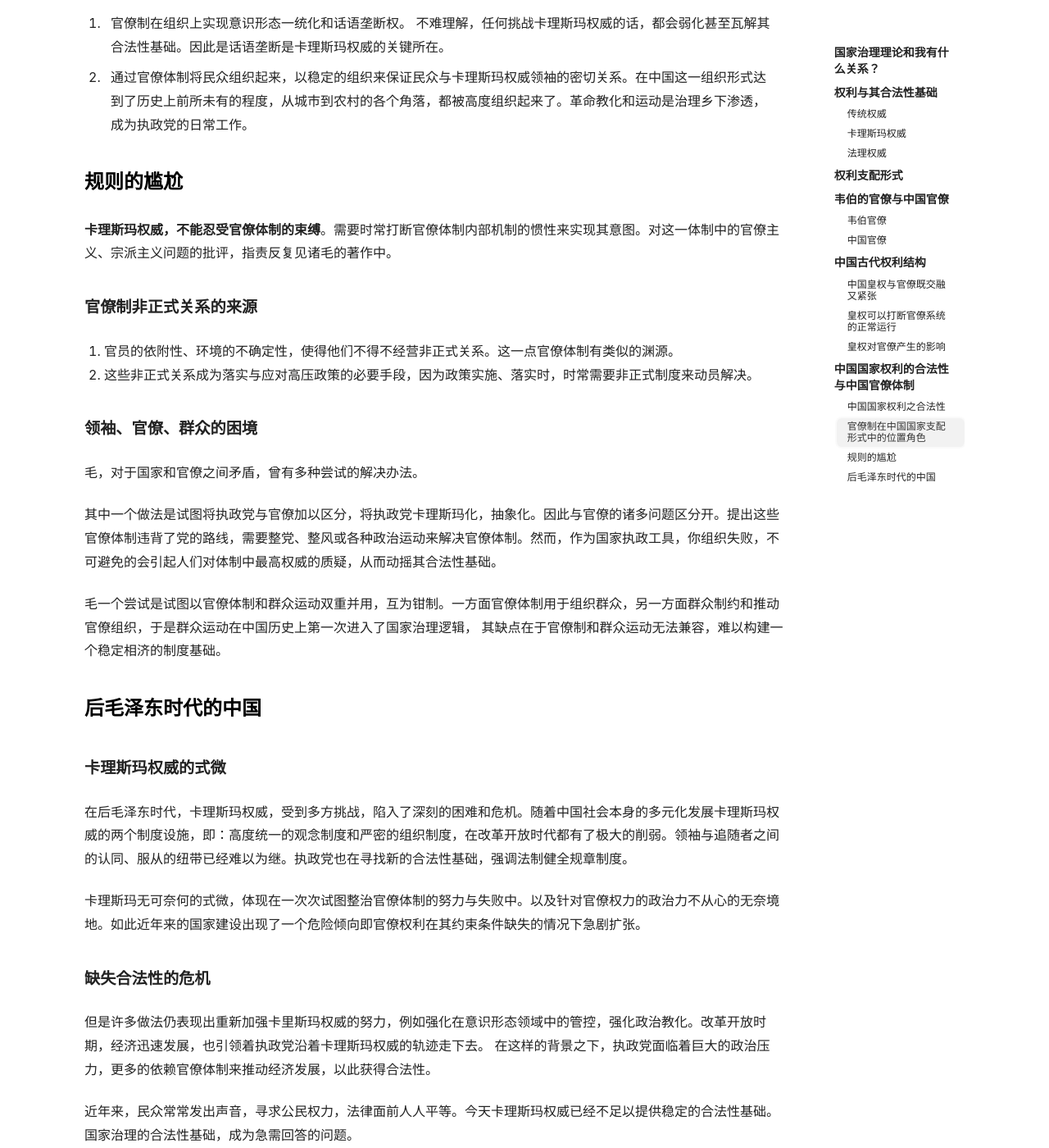
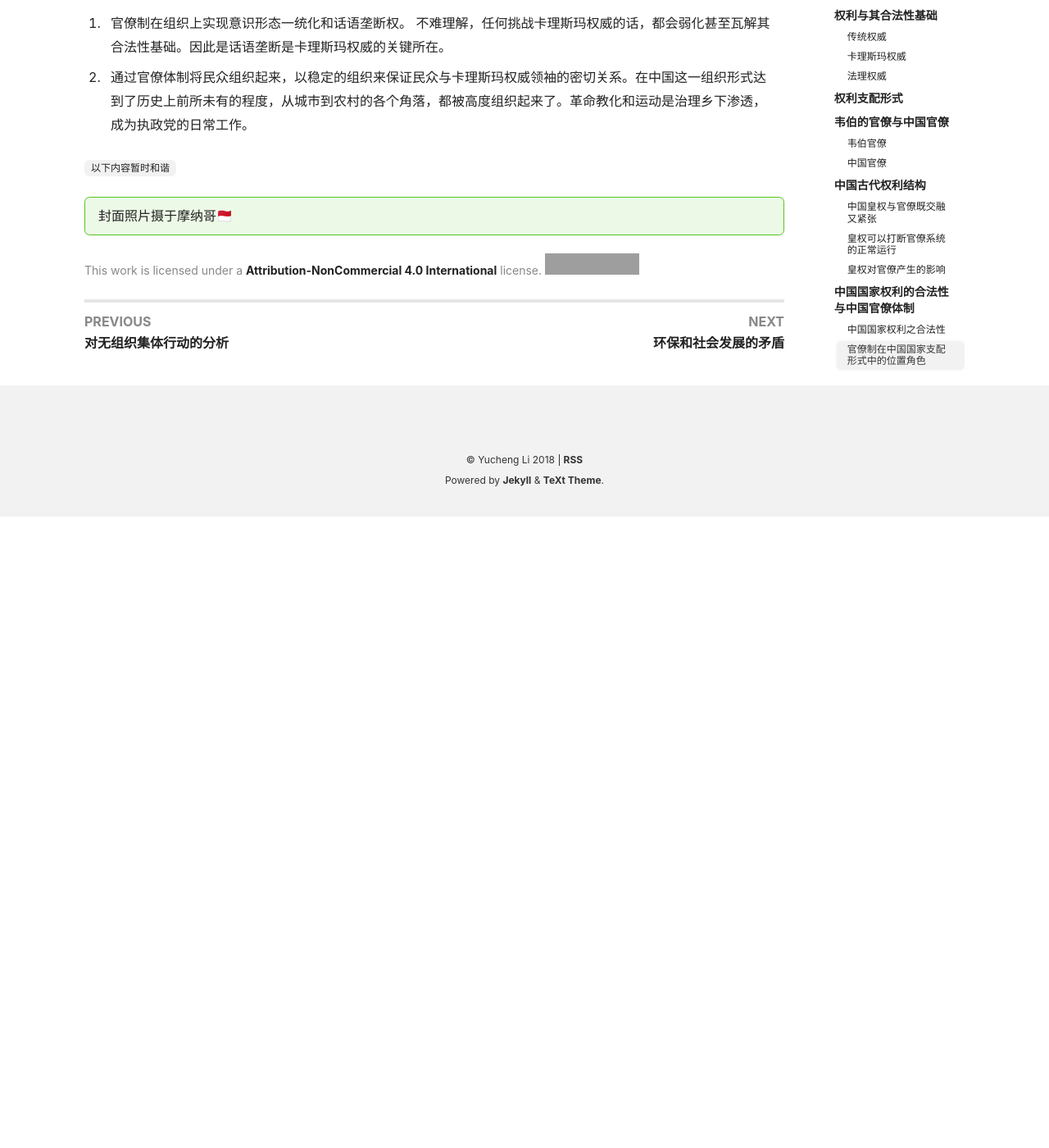
Before and after one commit to nine09/nine09.github.io, a Jekyll site: the page built from _posts/2018-10-12-权威模型.md, in a window 1280 px wide and 1400 px high, scrolled down 5032 px. Shown: the whole window at 82% size. Built offline with Jekyll 4.4.1, drawn with Linux system fonts in a browser that asks for light colours; nearby versions of some CDN libraries; comment, search, counter and statistics services are not loaded; after the commit the page ends 5662 px from its top, so only the background shows below that; grey boxes are pictures that could not be loaded.

Commit message:
delete some cotent

```diff
--- a/_posts/2018-10-12-权威模型.md
+++ b/_posts/2018-10-12-权威模型.md
@@ -154,6 +154,9 @@ key: 20181012
 
 2. 通过官僚体制将民众组织起来，以稳定的组织来保证民众与卡理斯玛权威领袖的密切关系。在中国这一组织形式达到了历史上前所未有的程度，从城市到农村的各个角落，都被高度组织起来了。革命教化和运动是治理乡下渗透，成为执政党的日常工作。
 
+`以下内容暂时和谐`
+
+<!--
 ### 规则的尴尬
 
 **卡理斯玛权威，不能忍受官僚体制的束缚**。需要时常打断官僚体制内部机制的惯性来实现其意图。对这一体制中的官僚主义、宗派主义问题的批评，指责反复见诸毛的著作中。
@@ -186,7 +189,7 @@ key: 20181012
 在这样的背景之下，执政党面临着巨大的政治压力，更多的依赖官僚体制来推动经济发展，以此获得合法性。
 
 近年来，民众常常发出声音，寻求公民权力，法律面前人人平等。今天卡理斯玛权威已经不足以提供稳定的合法性基础。国家治理的合法性基础，成为急需回答的问题。
-
+-->
 
 封面照片摄于摩纳哥🇲🇨
 {:.success}
```
